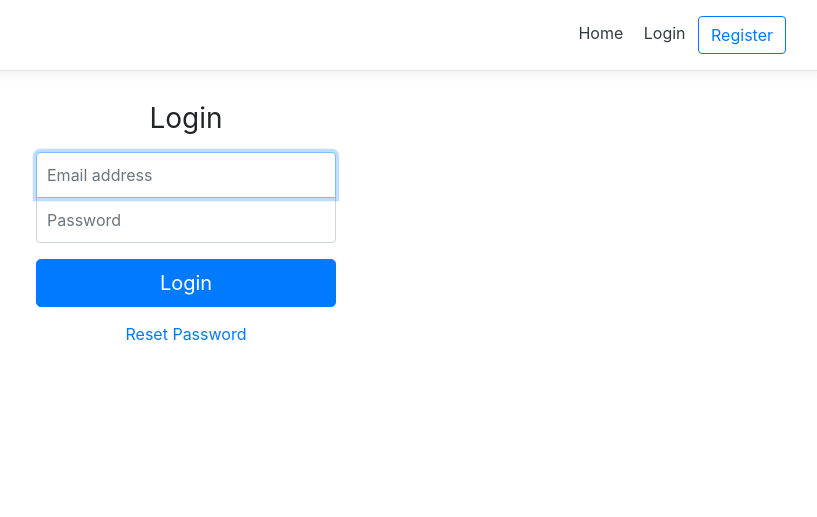
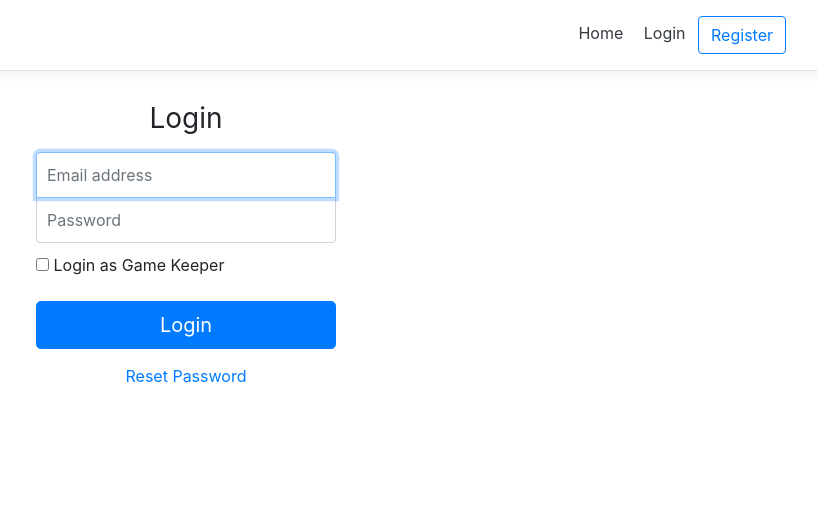
Before and after one commit to Dias2406/king-of-uni, a Django app: page /login/ in a window 1280 px wide. Shown: the top 517 px of the page, without its empty margins (454-1271 px from the left). Run offline with Django 4.2, Linux system fonts and the light colour scheme; some libraries are stand-ins or nearby versions.

Commit message:
Added Game Keeper view

```diff
--- a/mysite_v1/account/forms.py
+++ b/mysite_v1/account/forms.py
@@ -13,16 +13,21 @@ class RegistrationForm(UserCreationForm):
 
 class AccountAuthenticationForm(forms.ModelForm):
     password = forms.CharField(label='Password', widget=forms.PasswordInput)
+    is_gameKeeper = forms.BooleanField(required=False)
 
     class Meta:
         model = Account
-        fields = ('email', 'password')
+        fields = ('email', 'password', 'is_gameKeeper')
 
     def clean(self):
         if self.is_valid():
             email = self.cleaned_data['email']
             password = self.cleaned_data['password']
-            if not authenticate(email=email, password=password):
+            is_gameKeeper = self.cleaned_data['is_gameKeeper']
+            user = authenticate(email=email, password=password)
+            if user and is_gameKeeper and not user.is_gameKeeper:
+                raise forms.ValidationError("Your account does not have Gmae Keeper privilages")
+            if not user:
                raise forms.ValidationError("Invalid login")
 
 class AccountUpdateForm(forms.ModelForm):
--- a/mysite_v1/account/models.py
+++ b/mysite_v1/account/models.py
@@ -46,6 +46,7 @@ class Account(AbstractBaseUser):
     email                   = models.EmailField(verbose_name="email", max_length=60, unique=True, validators=[validate_email])
     username                = models.CharField(max_length=30, unique=True)
     date_joined             = models.DateTimeField(verbose_name='date joined', auto_now_add=True)
+    is_gameKeeper           = models.BooleanField(default=False)
     last_login              = models.DateTimeField(verbose_name='last login', auto_now_add=True)
     is_admin                = models.BooleanField(default=False)
     is_active               = models.BooleanField(default=True)
--- /dev/null
+++ b/mysite_v1/account/templates/account/game_keeper.html
@@ -0,0 +1,5 @@
+{% extends 'base.html' %}
+
+{% block content %}
+<p>Game keeper view</p>
+{% endblock content %}
--- a/mysite_v1/account/templates/account/login.html
+++ b/mysite_v1/account/templates/account/login.html
@@ -43,6 +43,8 @@
 
     <input type="password" name="password" id="inputPassword" class="form-control" placeholder="Password" required>
 
+    <label><input type="checkbox" name="is_gameKeeper"> Login as Game Keeper</label>
+
     {% for field in login_form %}
         <p>
             {% for error in field.errors %}
--- a/mysite_v1/account/views.py
+++ b/mysite_v1/account/views.py
@@ -3,6 +3,9 @@ from django.contrib.auth import login, authenticate, logout
 from account.forms import RegistrationForm, AccountAuthenticationForm, AccountUpdateForm
 
 # Create your views here.
+def game_keeper_view(request):
+    return render(request, 'account/game_keeper.html', {})
+
 def registration_view(request):
     context = {}
     if request.POST:
@@ -40,10 +43,14 @@ def login_view(request):
             email = request.POST['email']
             password = request.POST['password']
             user = authenticate(email=email, password=password)
-
-            if user:
-                login(request, user)
-                return redirect("home")
+            if "is_gameKeeper" in request.POST:
+                if user and user.is_gameKeeper:
+                    login(request, user)
+                    return redirect("game_keeper")
+            else:
+                if user:
+                    login(request, user)
+                    return redirect("home")
 
     else:
         form = AccountAuthenticationForm()
--- a/mysite_v1/mysite/urls.py
+++ b/mysite_v1/mysite/urls.py
@@ -24,7 +24,8 @@ from account.views import (
     registration_view,
     logout_view,
     login_view,
-    account_view
+    account_view,
+    game_keeper_view,
 )
 
 urlpatterns = [
@@ -34,6 +35,7 @@ urlpatterns = [
     path('logout/', logout_view, name="logout"),
     path('login/', login_view, name="login"),
     path('account/', account_view, name="account"),
+    path('game_keeper/', game_keeper_view, name="game_keeper"),
 
     path('password_change/done/', auth_views.PasswordChangeDoneView.as_view(template_name='registration/password_change_done.html'),
         name='password_change_done'),
--- a/mysite_v1/templates/snippets/header.html
+++ b/mysite_v1/templates/snippets/header.html
@@ -35,11 +35,20 @@ integrity="sha384-Gn5384xqQ1aoWXA+058RXPxPg6fy4IWvTNh0E263XmFcJlSAwiGgFAW/dAiS6J
   </h5>
   <nav class="my-2 my-md-0 mr-md-3" ml-auto>
     {% if request.user.is_authenticated %}
-    <a class="p-2 text-dark" href="{% url 'home' %}">Home</a>
-    <a class="p-2 text-dark" href="#">Rules</a>
-    <a class="p-2 text-dark" href="#">Teams</a>
-    <a class="p-2 text-dark" href = "{% url 'account' %}">Account</a>
-    <a class="p-2 text-dark" href = "{% url 'logout' %}">Logout</a>
+      {% if request.user.is_gameKeeper %}
+        <a class="p-2 text-dark" href="{% url 'home' %}">Home</a>
+        <a class="p-2 text-dark" href="#">Rules</a>
+        <a class="p-2 text-dark" href="#">Teams</a>
+        <a class="p-2 text-dark" href="{% url 'game_keeper' %}">Game settings</a>
+        <a class="p-2 text-dark" href = "{% url 'account' %}">Account</a>
+        <a class="p-2 text-dark" href = "{% url 'logout' %}">Logout</a>
+      {% else %}
+        <a class="p-2 text-dark" href="{% url 'home' %}">Home</a>
+        <a class="p-2 text-dark" href="#">Rules</a>
+        <a class="p-2 text-dark" href="#">Teams</a>
+        <a class="p-2 text-dark" href = "{% url 'account' %}">Account</a>
+        <a class="p-2 text-dark" href = "{% url 'logout' %}">Logout</a>
+      {% endif %}
     {% else %}
     <a class="p-2 text-dark"  href="{% url 'home' %}">Home</a>
     <a class="p-2 text-dark"  href="{% url 'login' %}">Login</a>
```
Also changed, not shown: mysite_v1/account/migrations/0002_account_is_gamekeeper.py (added), mysite_v1/db.sqlite3, 2 other files.
